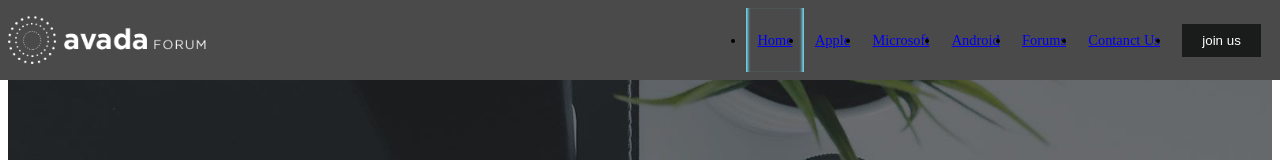
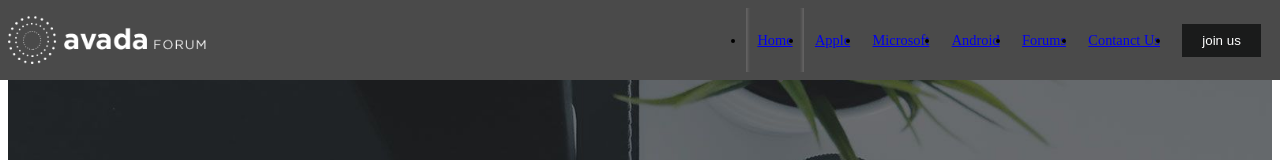
Before and after one commit to GianfrancoGhiani/proj-html-vuejs, a Vue app: page / in a window 1280 px wide. Shown: the top 160 px of the page. Built offline with nearby package versions, Linux system fonts and the light colour scheme; the HTML template or start-up script is replaced by a standard one.

Commit message:
secondary color update

```diff
--- a/src/assets/style/partials/_variables.scss
+++ b/src/assets/style/partials/_variables.scss
@@ -1,6 +1,6 @@
 /* color palete */
 $salmon: #FC8C5E;
-$lightblue: #74DEF4;
+$lightblue: rgb(102, 101, 101);
 $white: white;
 $lightgrey: #aeaeae;
 $notwhite: #f2f2f2;
```
